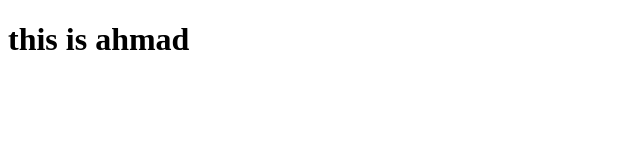
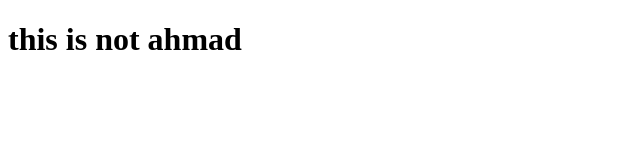
Before and after one commit to ahmad-dci/future-developer-G0, a plain HTML site: page index.html in a window 1280 px wide. Shown: the whole page, without its empty margins (0-640 px from the left). Drawn offline with Linux system fonts and the light colour scheme.

Commit message:
commit changes from someone not ahmad

```diff
--- a/index.html
+++ b/index.html
@@ -8,7 +8,7 @@
 </head>
 <body>
     <h1>
-        this is ahmad
+        this is not ahmad
     </h1>
 </body>
 </html>
```
